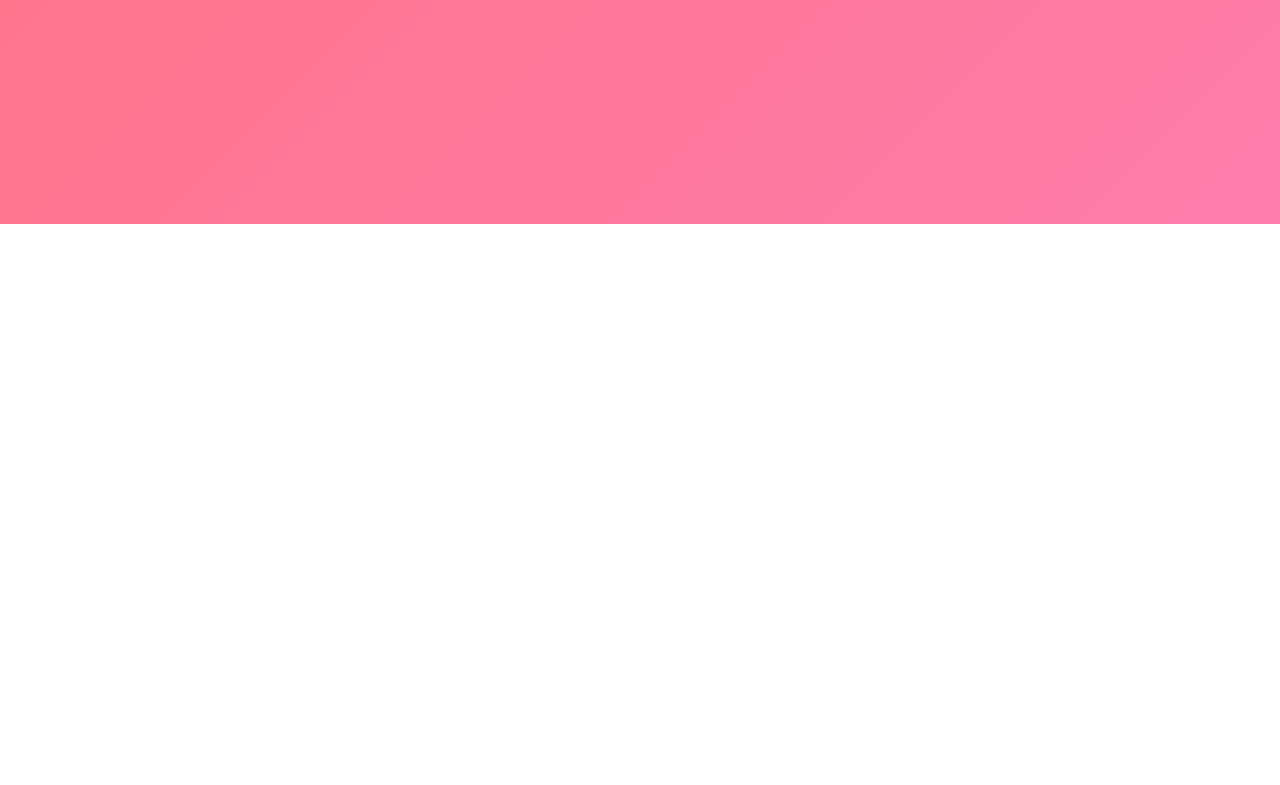
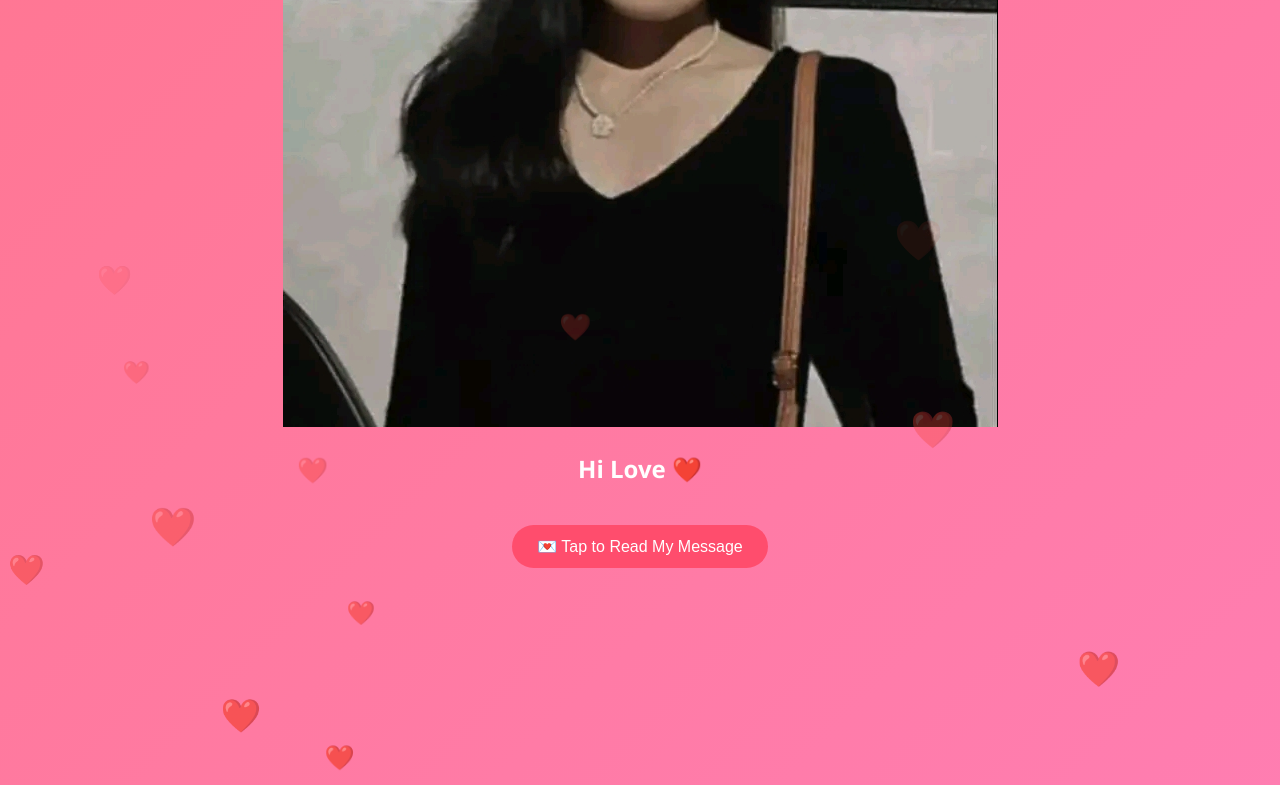
Before and after one commit to vallodaniellouisep1-png/https-vallo.github.io-love-message-, a plain HTML site: page index.html in a window 1280 px wide. Shown: the part 576-1361 px from the top of the page. Before the commit the page ends 800 px from the top, so only its background shows below. Drawn offline with Linux system fonts and the light colour scheme.

Commit message:
Update index.html

```diff
--- a/index.html
+++ b/index.html
@@ -21,7 +21,7 @@
 }
 
 /* Image */
-img{
+1782432979017.jpg{
     width:220px;
     height:280px;
     object-fit:cover;
@@ -76,7 +76,7 @@
 <body>
 
 <div class="container">
-    <img src="32888.jpg" alt="Her Photo">
+    <img src="1782432979017.jpg" alt="1782432979017.jpg">
 
     <h2>Hi Love ❤️</h2>
 
```
